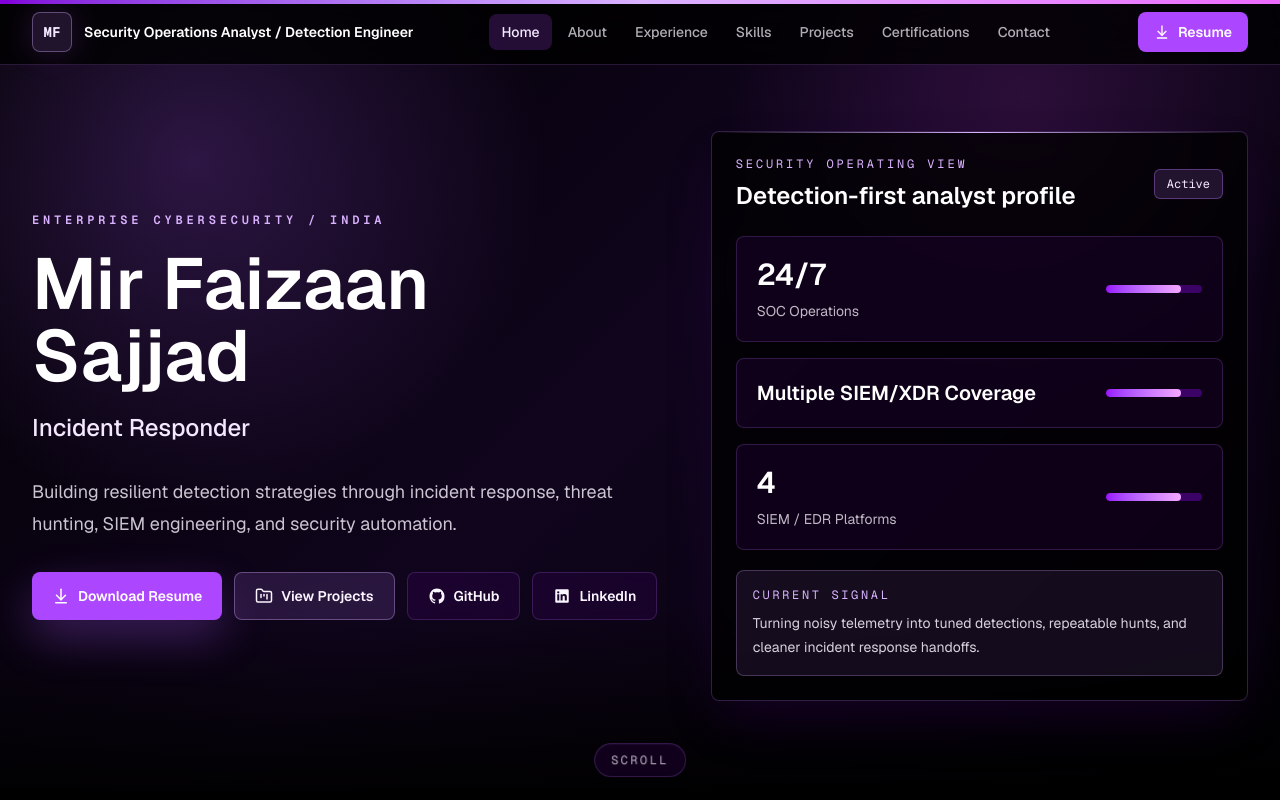
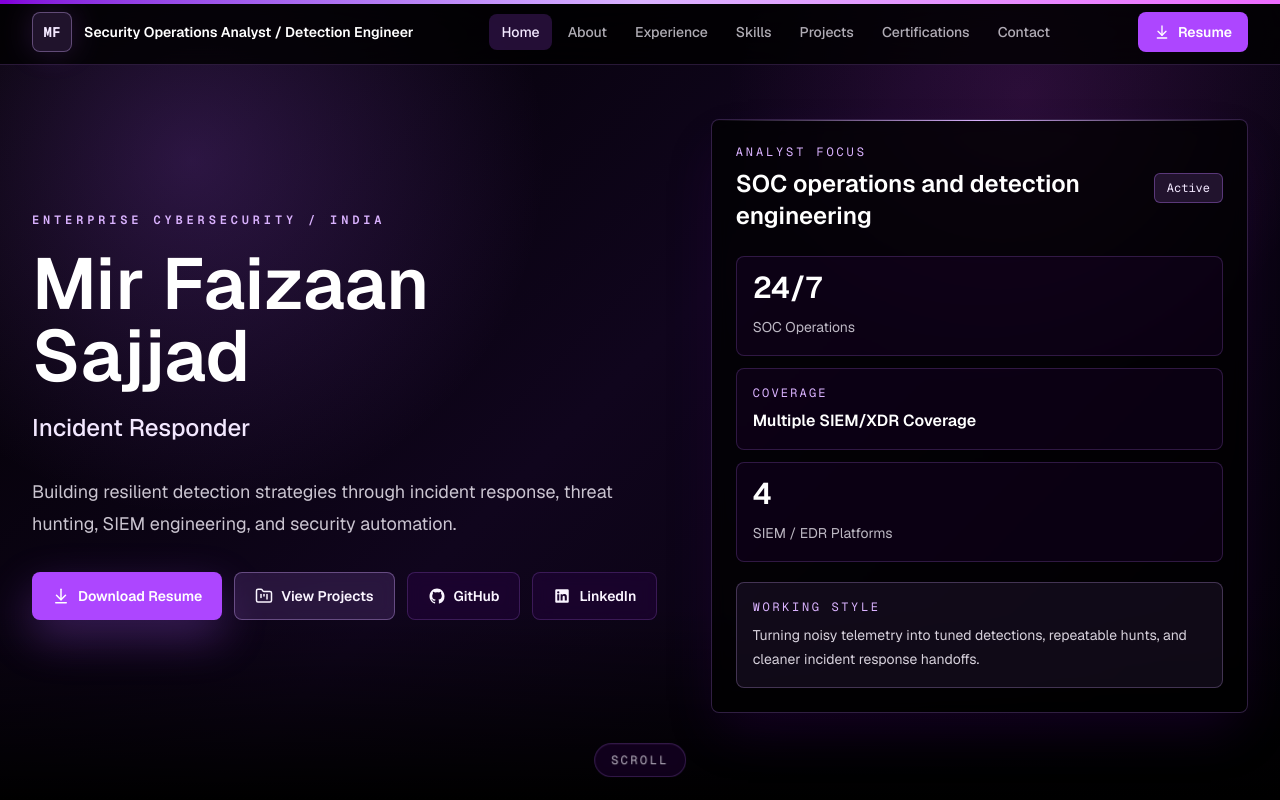
Before and after one commit to faizaanmir/cybersecurity-portfolio, a Next.js app: page / in a window 1280 px wide. Shown: the top 800 px of the page. Built offline with nearby package versions, Linux system fonts and the light colour scheme.

Commit message:
Refine hero analyst focus panel

```diff
--- a/src/app/page.tsx
+++ b/src/app/page.tsx
@@ -73,49 +73,48 @@ export default function Home() {
               <div className="mb-6 flex items-center justify-between gap-4">
                 <div>
                   <p className="font-mono text-xs uppercase tracking-[0.24em] text-purple-300">
-                    Security Operating View
+                    Analyst Focus
                   </p>
                   <h2 className="mt-2 text-2xl font-semibold text-white">
-                    Detection-first analyst profile
+                    SOC operations and detection engineering
                   </h2>
                 </div>
-                <span className="rounded-md border border-purple-400/35 bg-purple-400/15 px-3 py-1.5 font-mono text-xs text-purple-100">
+                <span className="shrink-0 rounded-md border border-purple-400/35 bg-purple-400/15 px-3 py-1.5 font-mono text-xs text-purple-100">
                   Active
                 </span>
               </div>
 
-              <div className="grid gap-4">
+              <div className="grid gap-3 sm:grid-cols-3 lg:grid-cols-1">
                 {personal.metrics.map((metric) => (
                   <div
                     key={metric.label}
-                    className="rounded-lg border border-purple-400/20 bg-purple-950/20 p-5 transition hover:border-purple-300/45 hover:bg-purple-900/20"
+                    className="rounded-lg border border-purple-400/20 bg-purple-950/15 p-4 transition hover:border-purple-300/45 hover:bg-purple-900/20"
                   >
-                    <div className="flex items-center justify-between gap-4">
-                      <div>
-                        {metric.value ? (
-                          <p className="text-3xl font-semibold text-white">
-                            {metric.value}
-                          </p>
-                        ) : null}
-                        <p className={metric.value ? "mt-2 text-sm text-purple-50/75" : "text-xl font-semibold text-white"}>
+                    {metric.value ? (
+                      <>
+                        <p className="text-3xl font-semibold leading-none text-white">
+                          {metric.value}
+                        </p>
+                        <p className="mt-3 text-sm leading-6 text-purple-50/75">
                           {metric.label}
                         </p>
-                      </div>
-                      <span className="h-2 w-24 overflow-hidden rounded-full bg-purple-950">
-                        <motion.span
-                          className="block h-full rounded-full bg-gradient-to-r from-purple-600 to-fuchsia-300"
-                          initial={{ width: "0%" }}
-                          animate={{ width: "78%" }}
-                          transition={{ duration: 0.9, delay: 0.35 }}
-                        />
-                      </span>
-                    </div>
+                      </>
+                    ) : (
+                      <>
+                        <p className="font-mono text-xs uppercase tracking-[0.18em] text-purple-300">
+                          Coverage
+                        </p>
+                        <p className="mt-2 text-base font-semibold leading-6 text-white">
+                          {metric.label}
+                        </p>
+                      </>
+                    )}
                   </div>
                 ))}
               </div>
-              <div className="mt-5 rounded-lg border border-purple-300/25 bg-purple-400/[0.1] p-4">
+              <div className="mt-5 rounded-lg border border-purple-300/25 bg-purple-400/[0.08] p-4">
                 <p className="font-mono text-xs uppercase tracking-[0.22em] text-purple-300">
-                  Current Signal
+                  Working Style
                 </p>
                 <p className="mt-2 text-sm leading-6 text-purple-50/85">
                   Turning noisy telemetry into tuned detections, repeatable hunts,
```
